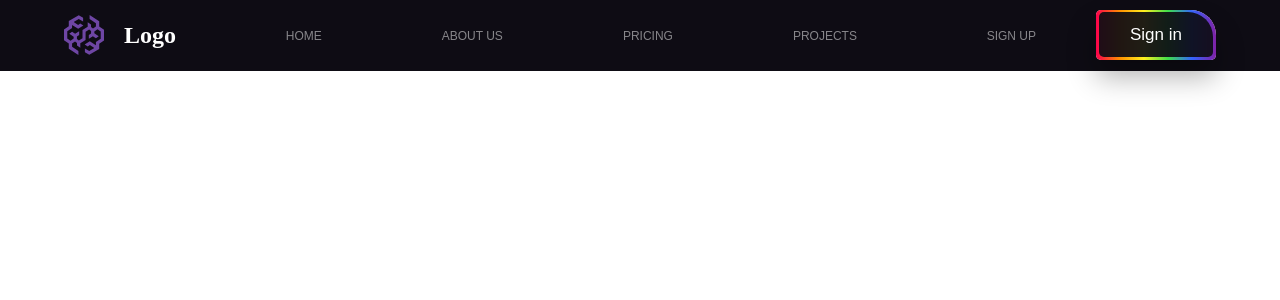
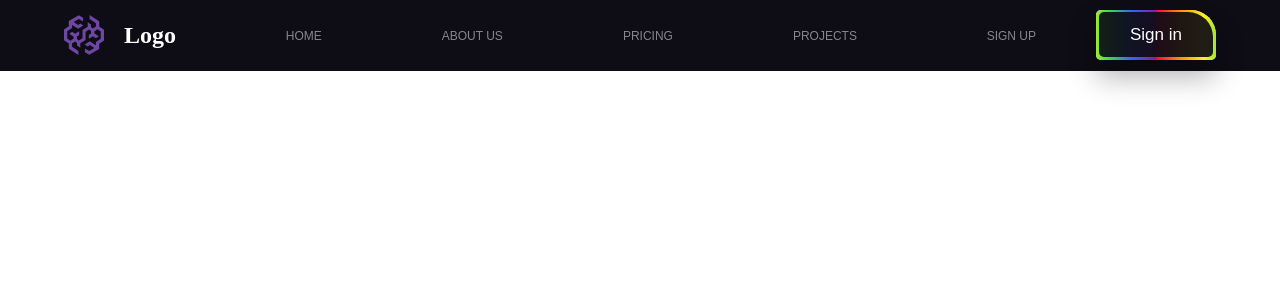
Before and after one commit to HONGKAI123/Navbar, a React (Create React App) app: page / in a window 1280 px wide. In both pictures the pointer is over the button 1155 px from the left and 35 px from the top of the page. Shown: the top 300 px of the page. Built offline with nearby package versions, Linux system fonts and the light colour scheme.

Commit message:
change rainbow button animation speed

```diff
--- a/src/components/SigninButton/SigninButton.css
+++ b/src/components/SigninButton/SigninButton.css
@@ -43,6 +43,6 @@
 }
 .navbar-signin-btn:hover:before {
   font-size: large;
-  background-position: -100em 0;
+  background-position: -90em 0;
   transition: 10s linear;
 }
```
